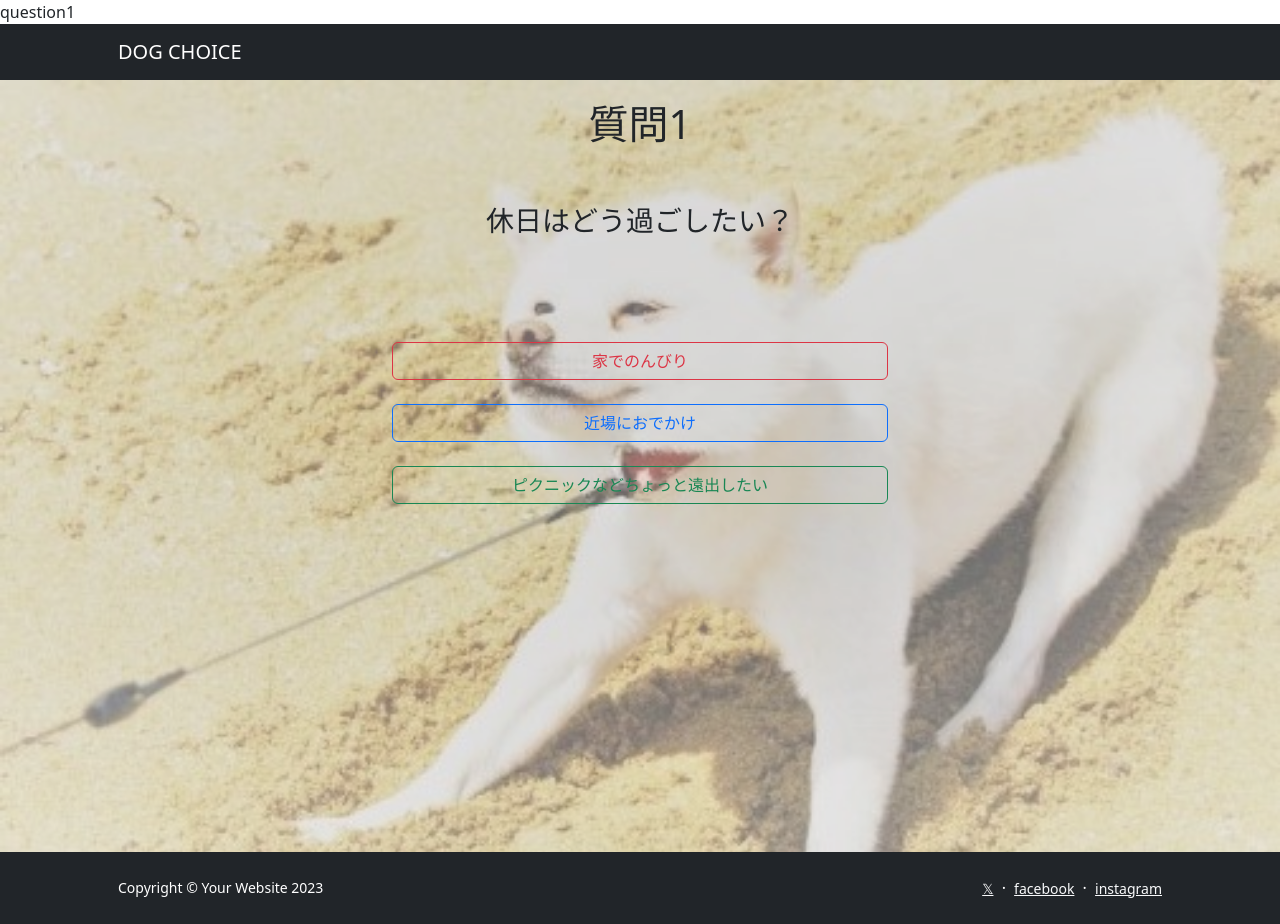
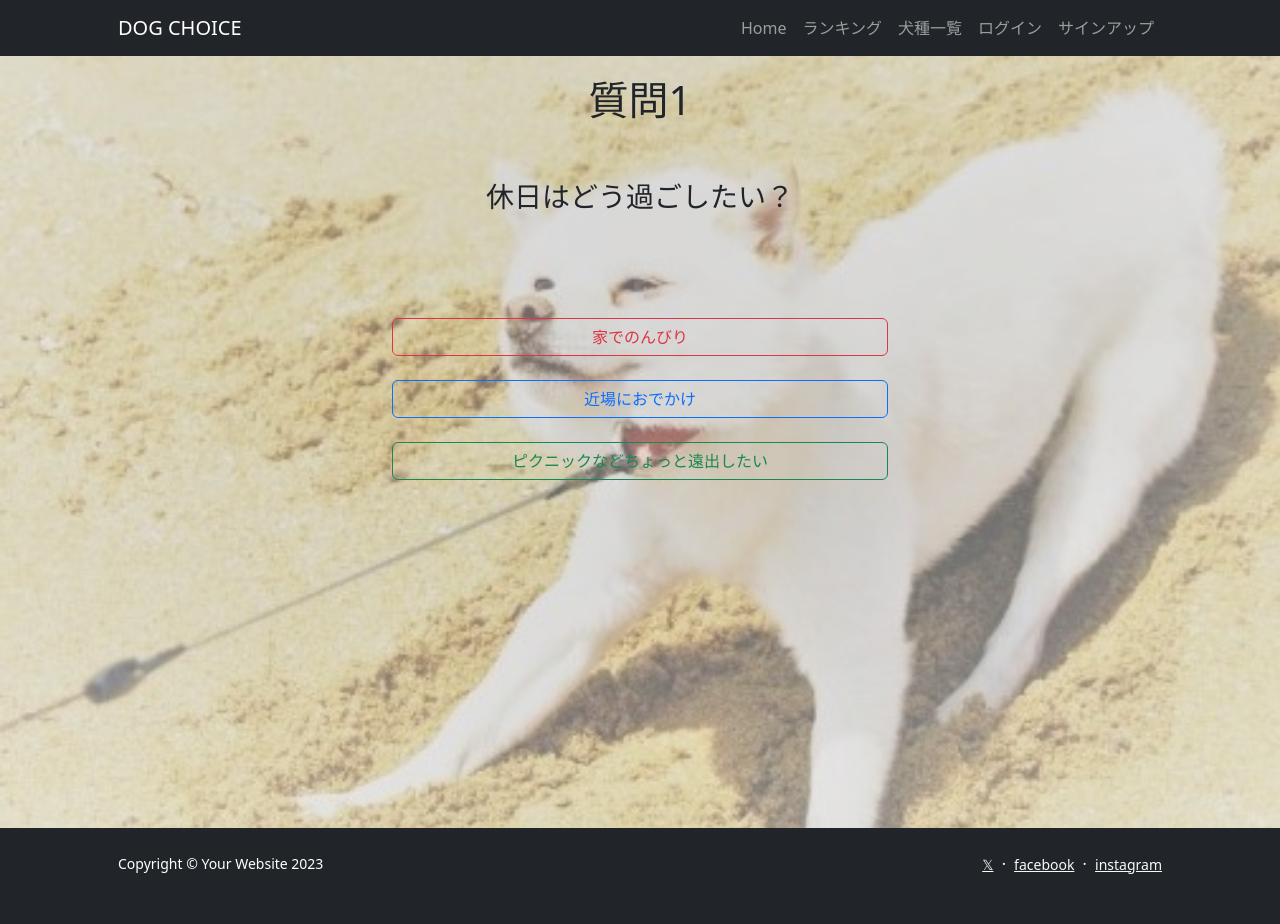
Before and after one commit to jirou0609/dogproject, a Django app: template dogapp/templates/question1.html in a window 1280 px wide. After the commit the page ends 874 px from the top, so only its background shows below. Run offline with Django 3.2, Linux system fonts and the light colour scheme; the template is opened without the code that fills it, so the values that code supplies are empty; some libraries are stand-ins or nearby versions.

Commit message:
20230925_1

```diff
--- a/dogapp/templates/base.html
+++ b/dogapp/templates/base.html
@@ -20,7 +20,8 @@
             <nav class="navbar navbar-expand-lg navbar-dark bg-dark">
                 <div class="container px-5">
                     <a class="navbar-brand" href="{% url 'dogapp:index' %}">DOG CHOICE</a>
-                    <button class="navbar-toggler" type="button" data-bs-toggle="collapse" data-bs-target="#navbarSupportedContent" aria-controls="navbarSupportedContent" aria-expanded="false" aria-label="Toggle navigation"><span class="navbar-toggler-icon"></span></button>
+                    <button class="navbar-toggler" type="button" data-bs-toggle="collapse" data-bs-target="#navbarSupportedContent" aria-controls="navbarSupportedContent" aria-expanded="false" aria-label="Toggle navigation">
+                        <span class="navbar-toggler-icon"></span></button>
                     <div class="collapse navbar-collapse" id="navbarSupportedContent">
 
                         {% if user.is_authenticated %}
--- a/dogapp/templates/question1.html
+++ b/dogapp/templates/question1.html
@@ -1,5 +1,5 @@
 {% load static %}
-{% block title %}question1{% endblock %}
+<title>question1</title>
 <link href={% static 'css/styles.css' %} rel="stylesheet" />
     <head>
         <nav class="navbar navbar-expand-lg navbar-dark bg-dark">
@@ -7,6 +7,26 @@
                 <a class="navbar-brand" href="{% url 'dogapp:index' %}">DOG CHOICE</a>
                 <button class="navbar-toggler" type="button" data-bs-toggle="collapse" data-bs-target="#navbarSupportedContent" aria-controls="navbarSupportedContent"
                     aria-expanded="false" aria-label="Toggle navigation"><span class="navbar-toggler-icon"></span></button>
+                    <div class="collapse navbar-collapse" id="navbarSupportedContent">
+                        {% if user.is_authenticated %}
+                        <ul class="navbar-nav ms-auto mb-2 mb-lg-0">
+                            <li class="nav-item"><a class="nav-link" href="{% url 'dogapp:index' %}">Home</a></li>
+                            <li class="nav-item"><a class="nav-link" href="{% url 'dogapp:question1' %}">診断</a></li>
+                            <li class="nav-item"><a class="nav-link" href="{% url 'dogapp:ranking' %}">ランキング</a></li>
+                            <li class="nav-item"><a class="nav-link" href="{% url 'dogapp:comment' %}">掲示板</a></li>
+                            <li class="nav-item"><a class="nav-link" href="{% url 'dogapp:dog_list' %}">犬種一覧</a></li>
+                            <li class="nav-item"><a class="nav-link" href="{% url 'accounts:logout' %}">ログアウト</a></li>
+                        </ul>
+                        {% else %}
+                        <ul class="navbar-nav ms-auto mb-2 mb-lg-0">
+                            <li class="nav-item"><a class="nav-link" href="{% url 'dogapp:index' %}">Home</a></li>
+                            <li class="nav-item"><a class="nav-link" href="{% url 'dogapp:ranking' %}">ランキング</a></li>
+                            <li class="nav-item"><a class="nav-link" href="{% url 'dogapp:dog_list' %}">犬種一覧</a></li>
+                            <li class="nav-item"><a class="nav-link" href="{% url 'accounts:login' %}">ログイン</a></li>
+                            <li class="nav-item"><a class="nav-link" href="{% url 'accounts:signup' %}">サインアップ</a></li>
+                        </ul>
+                        {% endif %}
+                    </div>
             </div>
         </nav>
     </head>
--- a/dogapp/templates/question2.html
+++ b/dogapp/templates/question2.html
@@ -1,5 +1,5 @@
 {% load static %}
-{% block title %}question2{% endblock %}
+<title>question2</title>
 <link href={% static 'css/styles.css' %} rel="stylesheet" />
     <head>
         <nav class="navbar navbar-expand-lg navbar-dark bg-dark">
--- a/dogapp/templates/question3.html
+++ b/dogapp/templates/question3.html
@@ -1,5 +1,5 @@
 {% load static %}
-{% block title %}question3{% endblock %}
+<title>question3</title>
 <link href={% static 'css/styles.css' %} rel="stylesheet" />
     <head>
         <nav class="navbar navbar-expand-lg navbar-dark bg-dark">
--- a/dogapp/templates/question4.html
+++ b/dogapp/templates/question4.html
@@ -1,5 +1,5 @@
 {% load static %}
-{% block title %}question4{% endblock %}
+<title>question4</title>
 <link href={% static 'css/styles.css' %} rel="stylesheet" />
     <head>
         <nav class="navbar navbar-expand-lg navbar-dark bg-dark">
--- a/dogapp/templates/question5.html
+++ b/dogapp/templates/question5.html
@@ -1,5 +1,5 @@
 {% load static %}
-{% block title %}question5{% endblock %}
+<title>question5</title>
 <link href={% static 'css/styles.css' %} rel="stylesheet" />
     <head>
         <nav class="navbar navbar-expand-lg navbar-dark bg-dark">
--- a/dogapp/templates/question6.html
+++ b/dogapp/templates/question6.html
@@ -1,5 +1,5 @@
 {% load static %}
-{% block title %}question6{% endblock %}
+<title>question6</title>
 <link href={% static 'css/styles.css' %} rel="stylesheet" />
     <head>
         <nav class="navbar navbar-expand-lg navbar-dark bg-dark">
```
Also changed, not shown: db.sqlite3.
